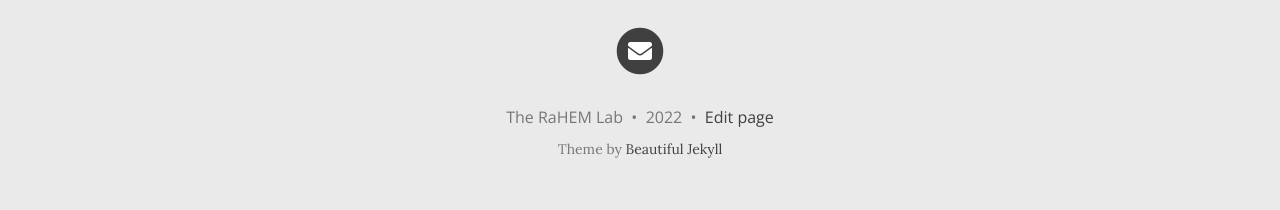
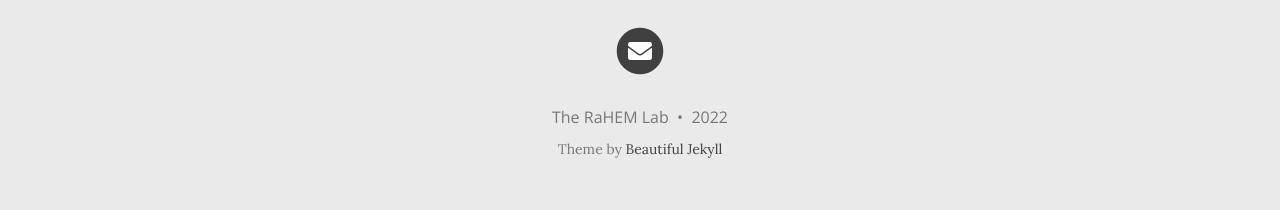
Before and after one commit to therahemlab/therahemlab.github.io, a Jekyll site: the page built from index.html, in a window 1280 px wide. Shown: the part 687-897 px from the top of the page. Built offline with Jekyll 4.4.1, drawn with Linux system fonts in a browser that asks for light colours; nearby versions of some CDN libraries; the list of posts is cut into pages by our own code; comment, search, counter and statistics services are not loaded.

Commit message:
Remove button

```diff
--- a/_includes/footer.html
+++ b/_includes/footer.html
@@ -31,11 +31,6 @@
         {% endif %}
       {% endif%}
 
-      {% if site.edit_page_button and site.github.repository_url %}
-        &nbsp;&bull;&nbsp;
-        <a title="Edit this page on GitHub" href="{{ site.github.repository_url }}/edit/{{ site.github.source.branch }}/{{ page.path }}" class="text_muted">Edit page</a>
-       {% endif%}
-
       </p>
       {% unless site.remove-ads %}<p class="theme-by text-muted">
           Theme by
```
